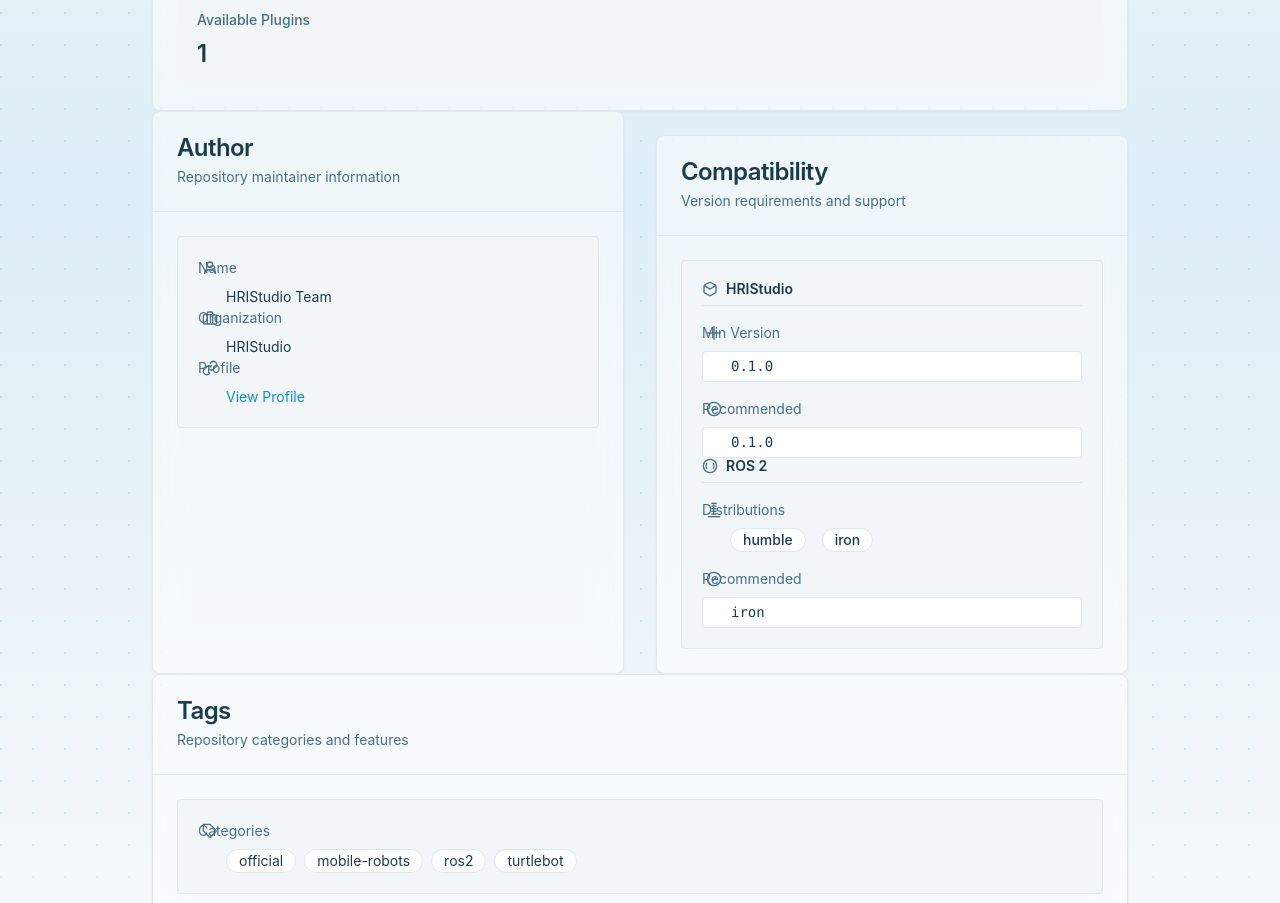
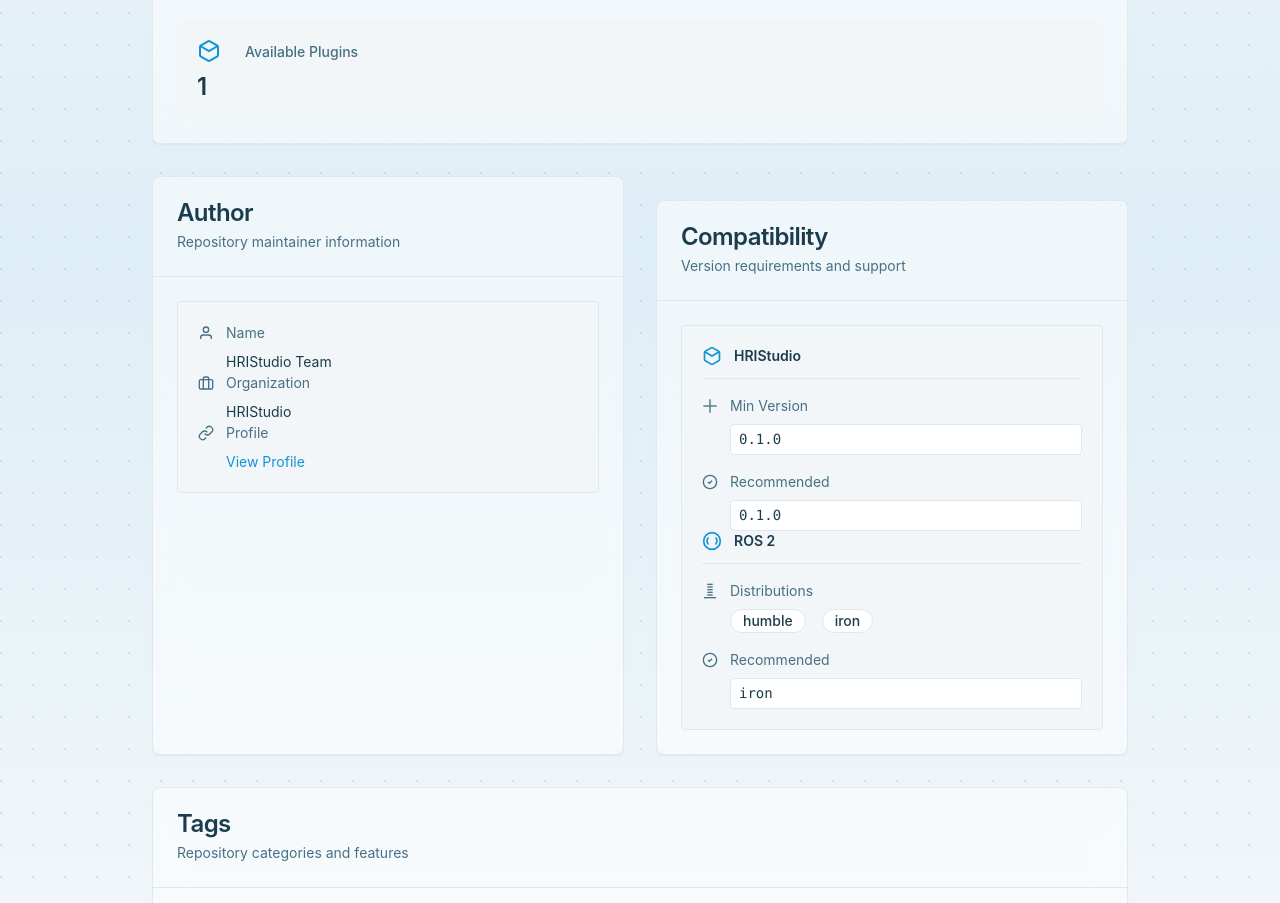
Before and after one commit to soconnor0919/robot-plugins, a plain HTML site: page index.html in a window 1280 px wide. Shown: the part 564-1467 px from the top of the page. Drawn offline with Linux system fonts and the light colour scheme.

Commit message:
Refactor CSS layout and styling for improved component structure

```diff
--- a/assets/style.css
+++ b/assets/style.css
@@ -95,6 +95,9 @@
     max-width: 64rem;
     margin: 0 auto;
     padding: 2rem 1.5rem;
+    display: flex;
+    flex-direction: column;
+    gap: 2rem;
 }
 
 .grid {
@@ -194,7 +197,7 @@
     height: 12rem;
     border-radius: calc(var(--radius) + 0.25rem);
     object-fit: cover;
-    margin-bottom: 1.5rem;
+    margin-bottom: 2rem;
     border: 1px solid hsl(var(--border));
     background: hsl(var(--secondary));
 }
@@ -207,27 +210,35 @@
 }
 
 .stat-item {
-    display: flex;
-    flex-direction: column;
+    display: grid;
+    grid-template-columns: auto 1fr;
+    grid-template-areas:
+        "icon label"
+        "value value";
     gap: 0.75rem;
     padding: 1.25rem;
     background: hsl(var(--secondary));
     border-radius: var(--radius);
+    align-items: center;
 }
 
 .stat-item .icon {
+    grid-area: icon;
     width: 1.5rem;
     height: 1.5rem;
     color: hsl(var(--primary));
 }
 
 .stat-label {
+    grid-area: label;
     font-size: 0.875rem;
     font-weight: 500;
     color: hsl(var(--muted-foreground));
+    margin-left: 0.75rem;
 }
 
 .stat-value {
+    grid-area: value;
     font-size: 1.5rem;
     font-weight: 600;
     color: hsl(var(--card-foreground));
@@ -248,9 +259,15 @@
 .info-section-header {
     display: flex;
     align-items: center;
-    gap: 0.5rem;
-    padding-bottom: 0.5rem;
+    gap: 0.75rem;
+    padding-bottom: 0.75rem;
     border-bottom: 1px solid hsl(var(--border));
+}
+
+.info-section-header .icon {
+    width: 1.25rem;
+    height: 1.25rem;
+    color: hsl(var(--primary));
 }
 
 .info-title {
@@ -266,9 +283,17 @@
 }
 
 .info-header {
-    display: flex;
+    position: relative;
+    display: grid;
+    grid-template-columns: auto 1fr;
     align-items: center;
-    gap: 0.5rem;
+    gap: 0.75rem;
+}
+
+.info-header .icon {
+    width: 1rem;
+    height: 1rem;
+    color: hsl(var(--muted-foreground));
 }
 
 .info-label {
@@ -279,31 +304,18 @@
 .info-value {
     font-size: 0.875rem;
     color: hsl(var(--card-foreground));
-    padding-left: 1.75rem;
+    margin-left: 1.75rem;
 }
 
 .info-link {
     color: hsl(var(--primary));
     text-decoration: none;
     font-size: 0.875rem;
-    padding-left: 1.75rem;
+    margin-left: 1.75rem;
 }
 
 .info-link:hover {
     text-decoration: underline;
-}
-
-/* Icons */
-.icon {
-    width: 1rem;
-    height: 1rem;
-    color: hsl(var(--muted-foreground));
-    flex-shrink: 0;
-}
-
-.info-header .icon {
-    position: absolute;
-    margin-left: 0.25rem;
 }
 
 /* Badge List */
@@ -311,7 +323,7 @@
     display: flex;
     flex-wrap: wrap;
     gap: 0.5rem;
-    padding-left: 1.75rem;
+    margin-left: 1.75rem;
 }
 
 /* Badges and Tags */
@@ -366,3 +378,10 @@
     padding: 3rem;
     color: hsl(var(--muted-foreground));
 }
+
+/* Content Layout */
+#content {
+    display: flex;
+    flex-direction: column;
+    gap: 2rem;
+}
```
